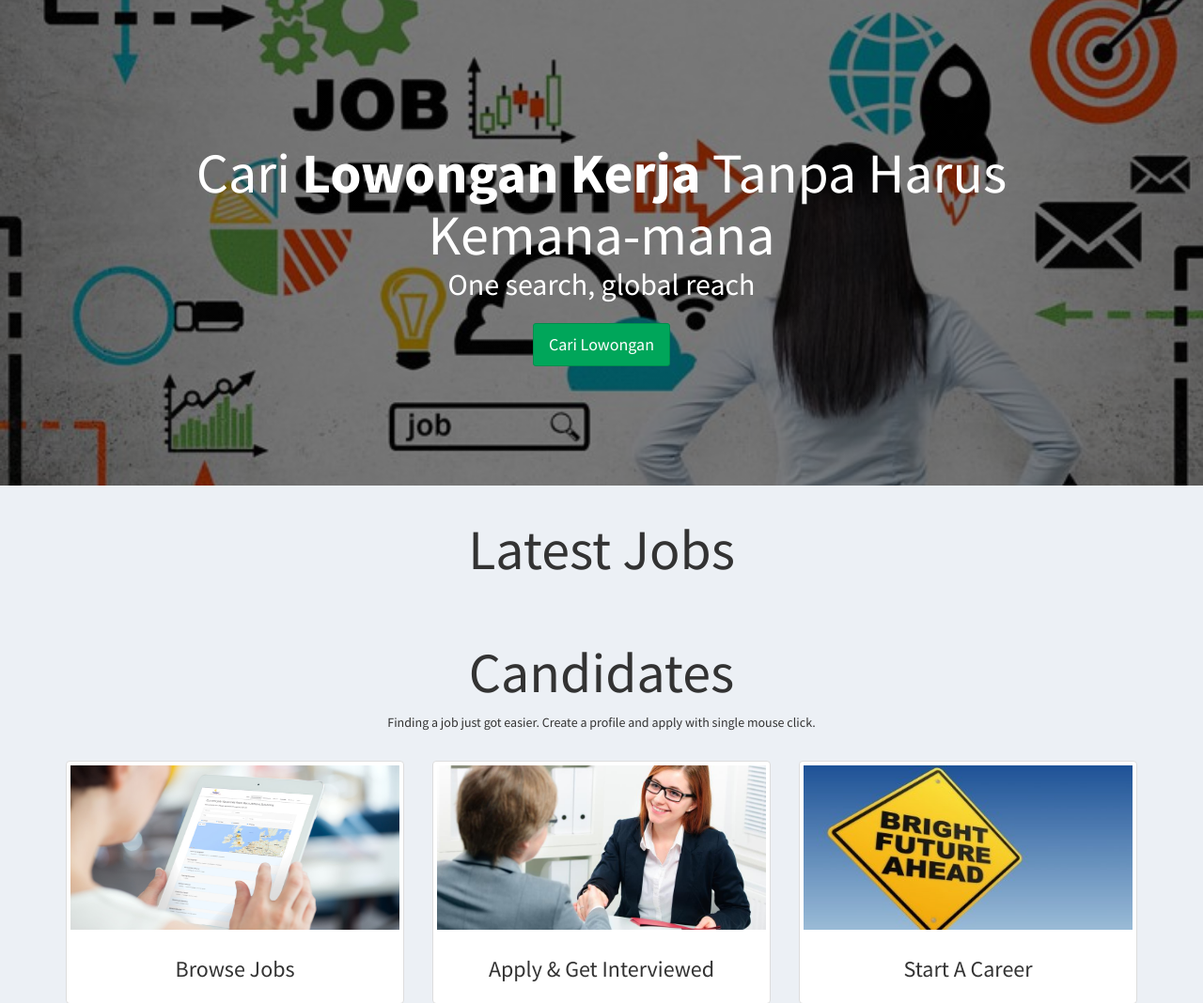
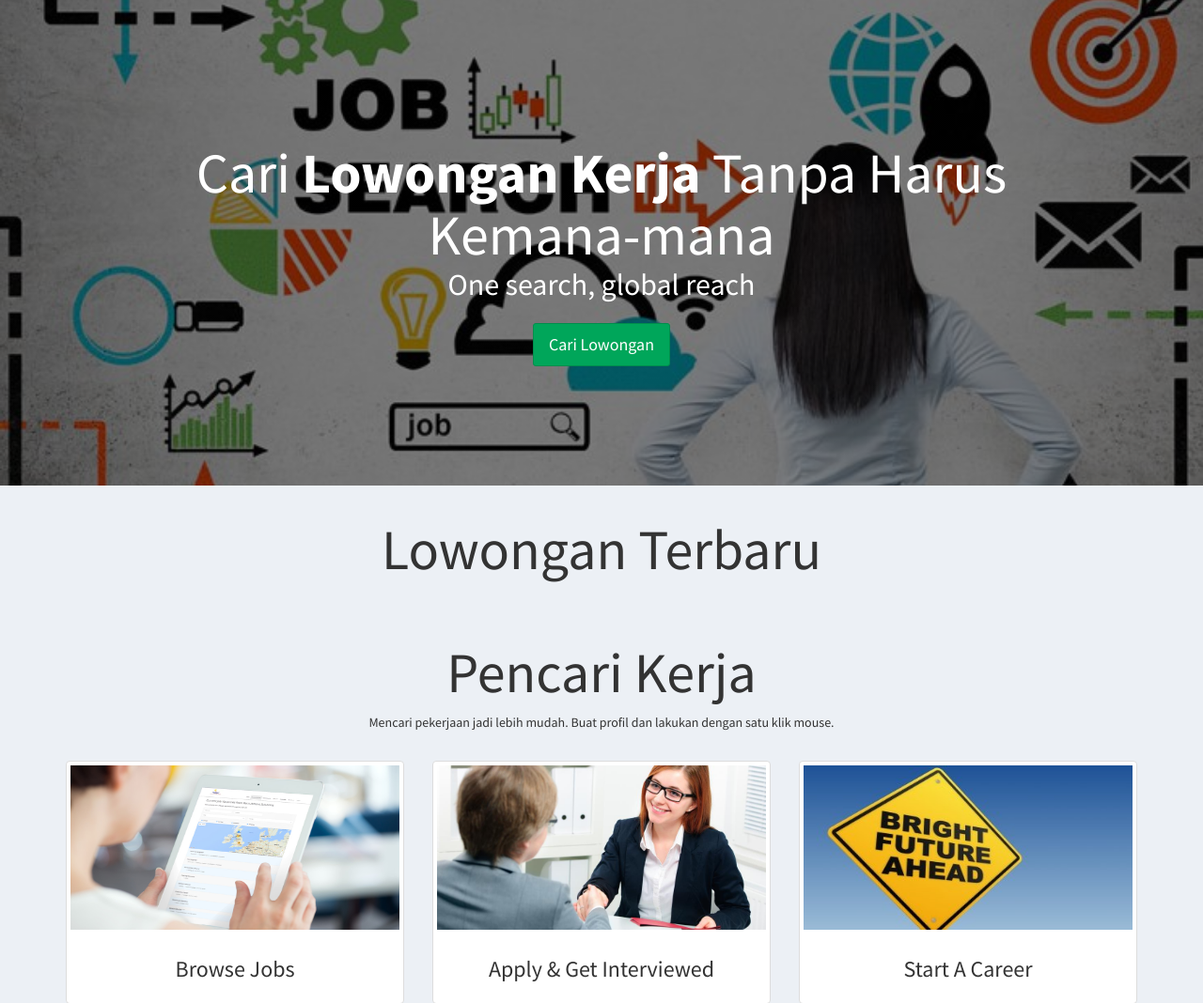
Before and after one commit to sarahsyifa/projeklowongankerja, a PHP site: page /index.php in a window 1280 px wide. Shown: the part 51-1119 px from the top of the page at 94% size. Run offline with PHP 8.4, Linux system fonts and the light colour scheme; data that the repository does not hold is empty; some libraries are stand-ins or nearby versions.

Commit message:
index.php

```diff
--- a/index.php
+++ b/index.php
@@ -116,7 +116,7 @@ require_once("db.php");
       <div class="container">
         <div class="row">
           <div class="col-md-12 latest-job margin-bottom-20">
-            <h1 class="text-center">Latest Jobs</h1>
+            <h1 class="text-center">Lowongan Terbaru</h1>
             <?php
           /* Show any 4 random job post
            *
@@ -159,8 +159,8 @@ require_once("db.php");
       <div class="container">
         <div class="row">
           <div class="col-md-12 text-center latest-job margin-bottom-20">
-            <h1>Candidates</h1>
-            <p>Finding a job just got easier. Create a profile and apply with single mouse click.</p>
+            <h1>Pencari Kerja</h1>
+            <p>Mencari pekerjaan jadi lebih mudah. Buat profil dan lakukan dengan satu klik mouse.</p>
           </div>
         </div>
         <div class="row">
```
